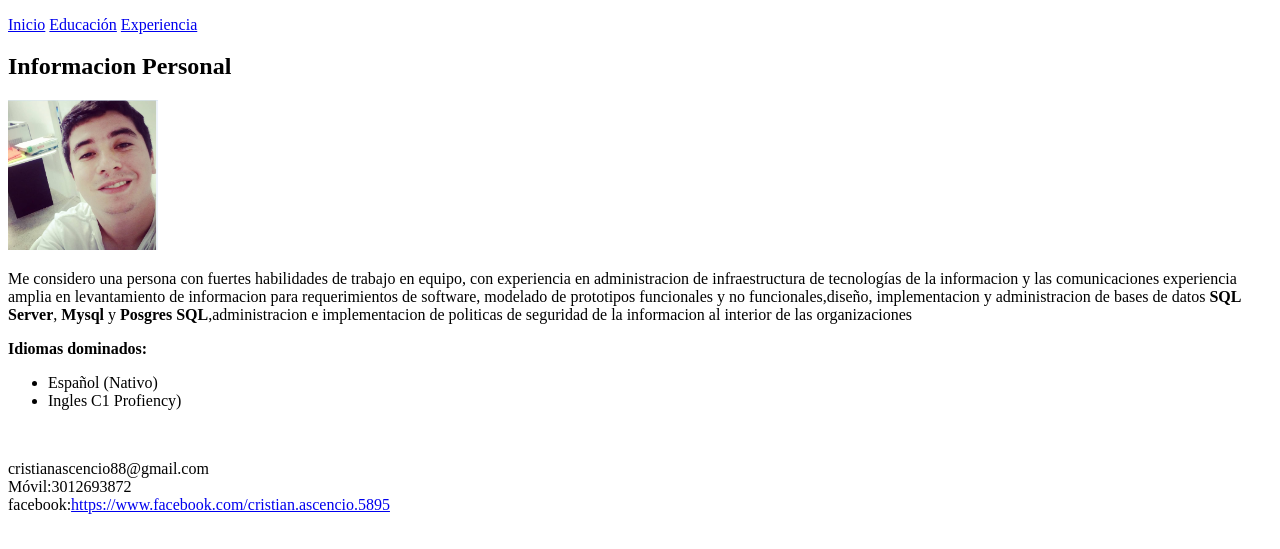
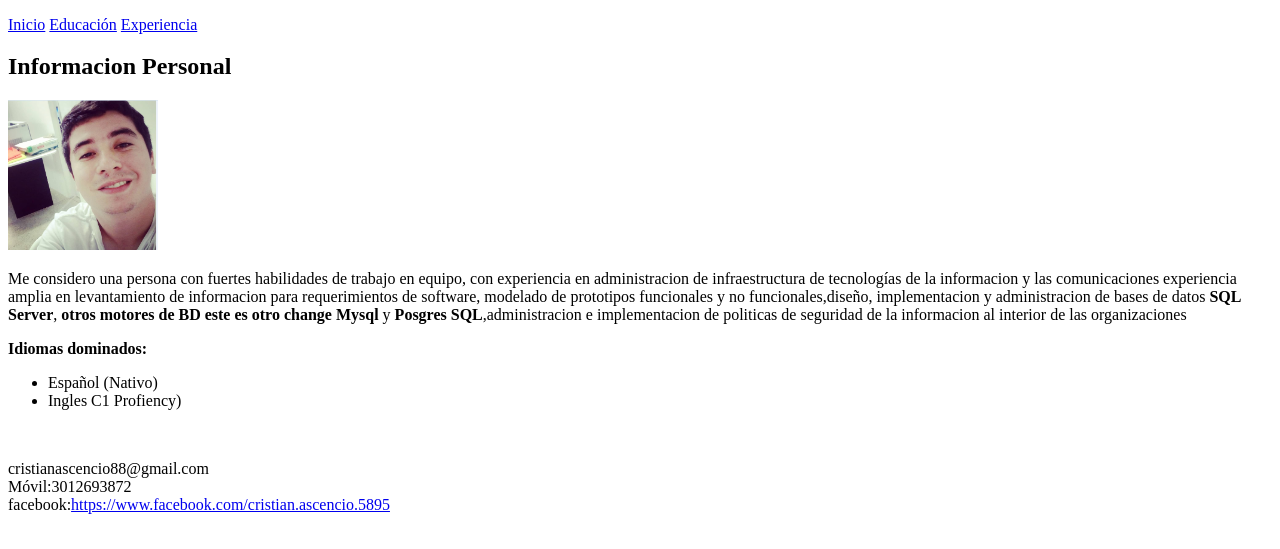
Before and after one commit to cristianascencio88/cristianascencio, a plain HTML site: page index.html in a window 1280 px wide. Shown: the part 251-800 px from the top of the page. Drawn offline with Linux system fonts and the light colour scheme.

Commit message:
este es el commit en rama2

```diff
--- a/index.html
+++ b/index.html
@@ -23,6 +23,7 @@
           administracion de infraestructura de tecnologías de la informacion y las comunicaciones
           experiencia amplia en levantamiento de informacion para requerimientos de software, modelado de prototipos
           funcionales y no funcionales,diseño, implementacion y administracion de bases de datos <strong>SQL Server</strong>,
+          <strong>otros motores de BD este es otro change </strong>
           <strong>Mysql</strong> y
           <strong>Posgres SQL</strong>,administracion e implementacion de politicas de seguridad de la
           informacion al interior de las organizaciones
```
